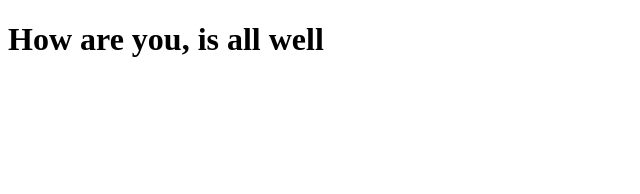
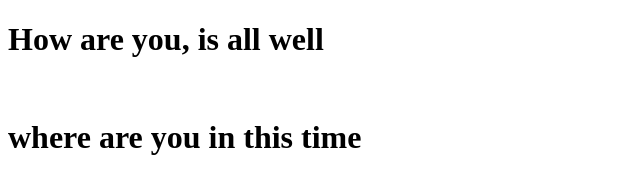
Before and after one commit to YogeshSakhare/demo2, a plain HTML site: page index.html in a window 1280 px wide. Shown: the whole page, without its empty margins (0-640 px from the left). Drawn offline with Linux system fonts and the light colour scheme.

Commit message:
Update index.html

```diff
--- a/index.html
+++ b/index.html
@@ -7,5 +7,7 @@
 </head>
 <body>
     <h1>How are you, is all well</h1>
+    <br>
+    <h1>where are you in this time</h1>
 </body>
 </html>
```
